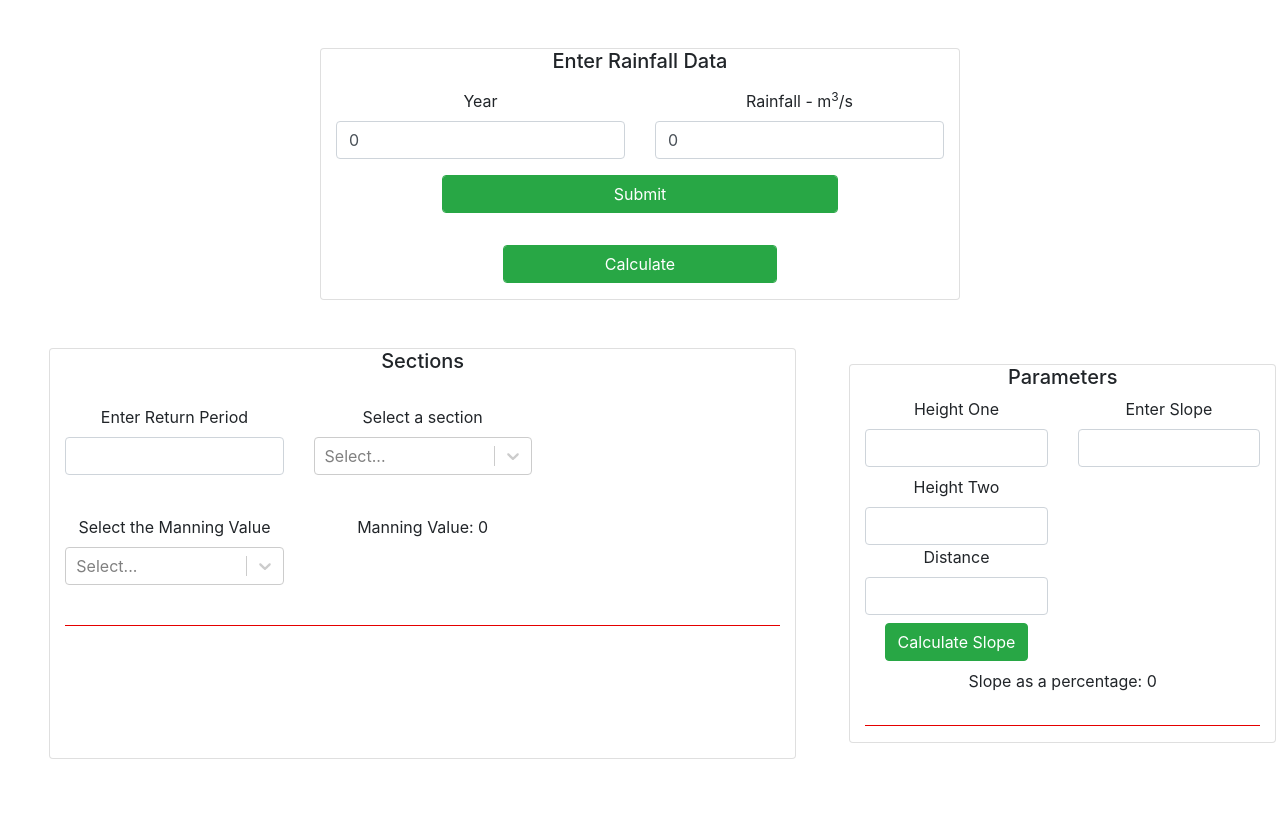
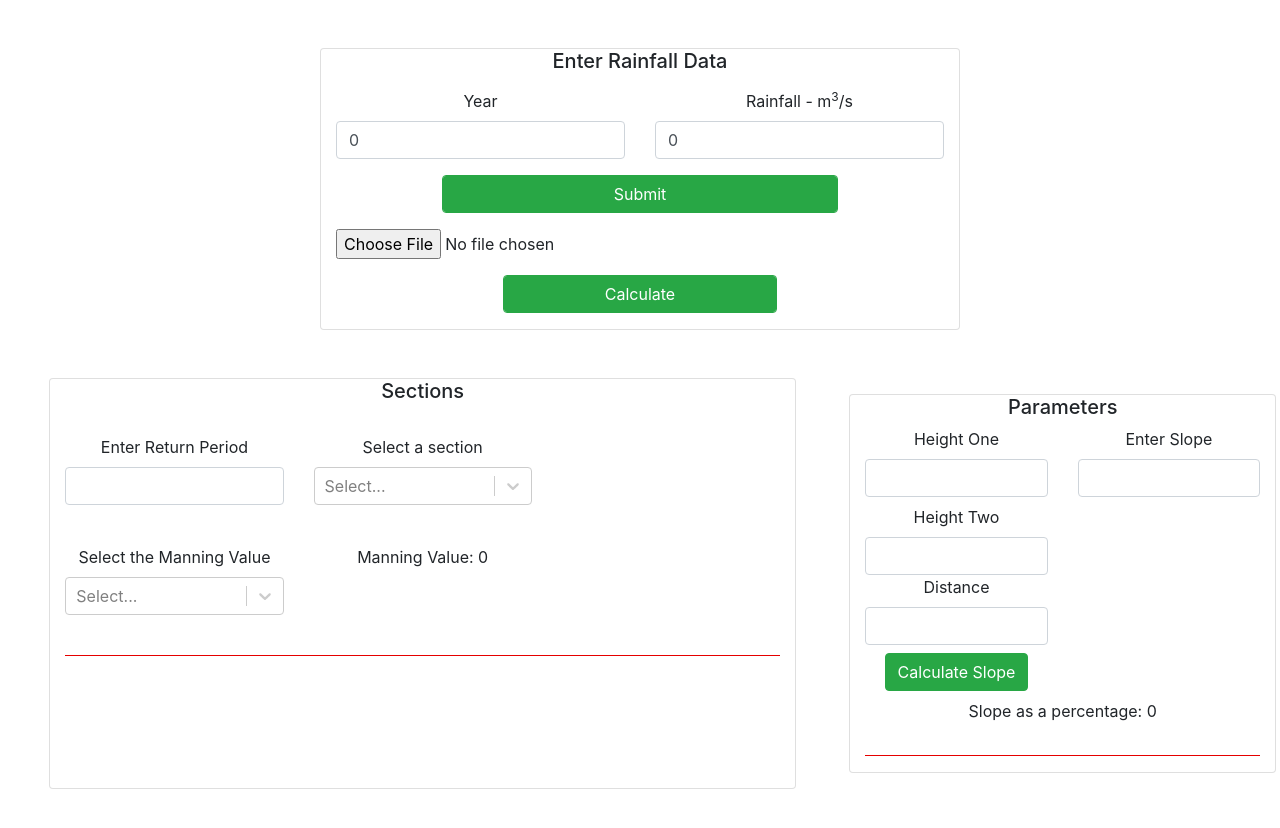
Before and after one commit to Sanqqara/brain-vicky-civil, a React (Create React App) app in the folder client/: page / in a window 1280 px wide. Shown: the top 828 px of the page. Before the commit the page ends 807 px from the top, so only its background shows below. Built offline with nearby package versions, Linux system fonts and the light colour scheme.

Commit message:
add file upload

```diff
--- a/client/package.json
+++ b/client/package.json
@@ -12,6 +12,7 @@
     "react-dom": "^17.0.1",
     "react-scripts": "4.0.0",
     "react-select": "^3.1.0",
+    "read-excel-file": "^4.1.0",
     "web-vitals": "^0.2.4"
   },
   "scripts": {
--- a/client/src/components/home.js
+++ b/client/src/components/home.js
@@ -1,5 +1,6 @@
 import React, { Component } from 'react'
 import Select from 'react-select'
+import readXlsxFile from "read-excel-file";
 
 export class Home extends Component {
     constructor(props) {
@@ -121,9 +122,35 @@ export class Home extends Component {
 
     calcuateQ = () => {
         let rainValues = [...this.state.rainfallValues]
-        rainValues = rainValues.sort()
+        rainValues = rainValues.sort().reverse()
         console.log(rainValues)
+        let xyArray = []
+        let order = 1
+        for (let i = 0; i < rainValues.length; i++) {
+            // console.log(rainValues[i])
+            xyArray[i] = { [order]: rainValues[i] }
+            order++
+        }
+        console.log(xyArray)
     }
+
+    showFile = (e) => {
+        e.preventDefault()
+        // const reader = new FileReader()
+        // reader.onload = (e) => {
+        //     const data = (e.target.result)
+        //     var workbook = XLSX.read(data, {
+        //         type: "binary"
+        //     })
+        // }
+        // reader.readAsText(e.target.files[0])
+        let x;
+        readXlsxFile(e.target.files[0]).then(
+            file => this.setState({ file: file })
+        )
+        console.log(this.state.file)
+    }
+
 
     calculateSlope = () => {
         let slope = (Number(this.state.h1) - Number(this.state.h2)) / Number(this.state.distance)
@@ -266,11 +293,19 @@ export class Home extends Component {
                                 <button className="btn btn-success form-control my-3" onClick={this.onRainSubmit}>Submit</button>
                             </div>
                         </div>
+
+                        <div className="row">
+                            <div className="col-6">
+                                <input className="input" type="file" onChange={(e) => this.showFile(e)} />
+                            </div>
+                        </div>
+
                         <div className="row col-6 mx-auto">
                             {/* <div className="col"> */}
                             <button className="btn btn-success form-control my-3" onClick={this.calcuateQ}>Calculate</button>
                             {/* </div> */}
                         </div>
+
                     </div>
                 </div>
 
```
Also changed, not shown: 2 other files (tests, documents, lock files or other folders).
